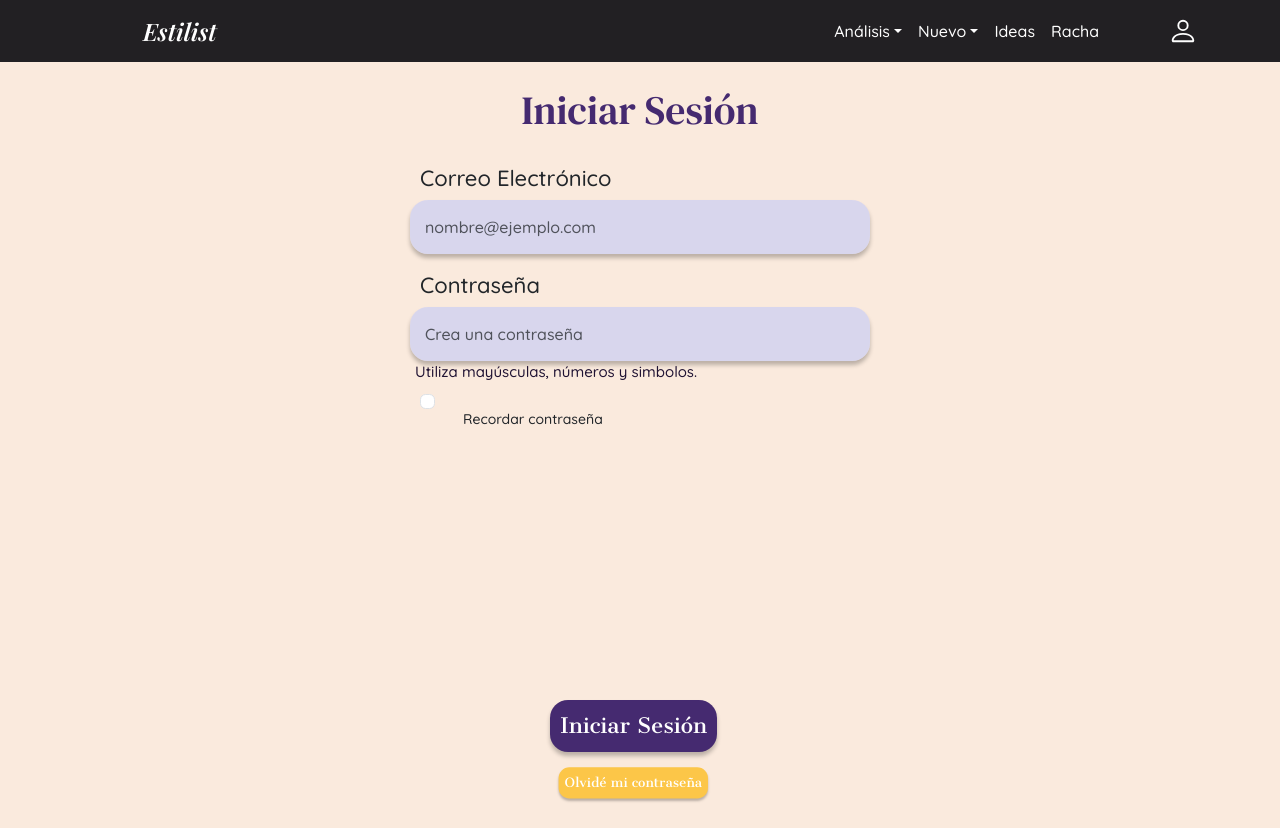
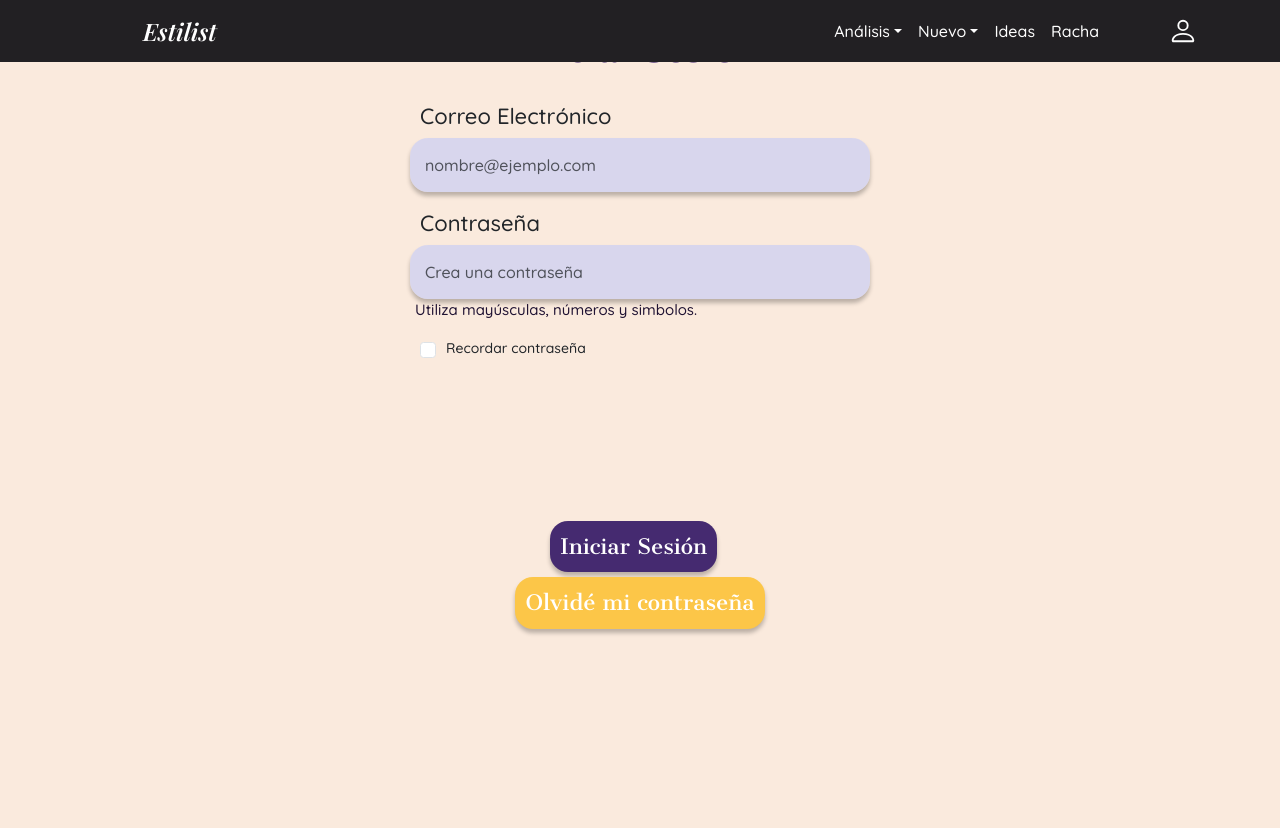
Before and after one commit to Estilist/Website, a React (Vite) app: page /login in a window 1280 px wide. After the commit the page ends 800 px from the top, so only its background shows below. Built offline with nearby package versions, Linux system fonts and the light colour scheme.

Commit message:
Update general styles

```diff
--- a/src/components/Header.jsx
+++ b/src/components/Header.jsx
@@ -3,16 +3,19 @@ import Nav from 'react-bootstrap/Nav';
 import Navbar from 'react-bootstrap/Navbar';
 import NavDropdown from 'react-bootstrap/NavDropdown';
 import PersonIcon from '../assets/icons/person.svg';
+import { useNavigate } from 'react-router-dom';
 import '../components/Header.css';
 
 function Header() {
+    const navigate = useNavigate();
+
     return (
-    <Navbar expand="lg" className="navheader">
+        <Navbar expand="lg" className="navheader" fixed="top">
             <Container>
                 {/* icono de colapso a la izquierda */}
                 <Navbar.Toggle aria-controls="basic-navbar-nav" className="order-1 order-md-2" />
                 {/* título centrado */}
-        <Navbar.Brand className="mx-auto order-2 order-md-1">Estilist</Navbar.Brand>
+                <Navbar.Brand className="mx-auto order-2 order-md-1" onClick={() => {navigate("/")}}>Estilist</Navbar.Brand>
                 {/* colapso */}
                 <Navbar.Collapse id="basic-navbar-nav" className="order-3 order-md-3">
                     <Nav className="ms-auto">
--- a/src/components/index.css
+++ b/src/components/index.css
@@ -54,6 +54,7 @@ body {
     align-items: center;
     margin-top: 20px;
     gap: 5px;
+    margin-top: 140px;
 }
 .primaryButton {
     width: 100%;
@@ -62,11 +63,6 @@ body {
 }
 .secondaryButton {
     width: 100%;
-    max-width: 241px;
-    transform: scale(0.7);
-}
-.secondaryButton2 {
-    width: 100%;
     max-width: 273px;
     transform: scale(0.6);
 }
@@ -74,14 +70,16 @@ body {
 /* CHECKBOX */
 .form-group.form-check {
     display: flex;
+    flex-direction: row;
+    align-items: center;
+    margin-top: 10px;
     margin-left: 10px;
-    margin-top: -10px;
-    margin-bottom: 250px;
+    margin-bottom: 10px;
+    font-size: 14px;
 }
 .form-check-input {
-    width: 15px;
-    height: 15px;
-    margin-right: 5px;
+    width: 16px;
+    height: 16px;
     cursor: pointer;
 }
 .form-check-label {
--- a/src/pages/PersonalDataQuizPage.jsx
+++ b/src/pages/PersonalDataQuizPage.jsx
@@ -1,6 +1,6 @@
 import PageTitle from "../components/PageTitle";
 import SecondaryButton from '../components/SecondaryButton';
-import GuideMessureModal from "../components/GuideMessureModal"; // Asegúrate de importar tu componente modal
+import GuideMessureModal from "../components/GuideMessureModal";
 import QuestionIcon from '../assets/icons/question-circle.svg';
 import chestImage from '../assets/photos/pecho.png';
 import waistImage from '../assets/photos/cintura.png';
@@ -8,8 +8,11 @@ import hipsImage from '../assets/photos/cadera.png';
 import legsImage from '../assets/photos/entrepierna.png';
 import { Form } from "react-bootstrap";
 import { useState } from 'react';
+import { useNavigate } from "react-router-dom";
 
 const PersonalDataQuizPage = () => {
+    const navigate = useNavigate();
+
     const [chest, setChest] = useState(90);
     const [waist, setWaist] = useState(75);
     const [hips, setHips] = useState(90);
@@ -56,7 +59,9 @@ const PersonalDataQuizPage = () => {
                 <div className="form-group">
                     <label htmlFor="age">Edad:</label>
                     <input
-                        type="text"
+                        type="number"
+                        max={100}
+                        min={0}
                         className="form-control"
                         id="age"
                         placeholder="Ingresa tu edad"
@@ -84,7 +89,8 @@ const PersonalDataQuizPage = () => {
                 <div className="form-group">
                     <label htmlFor="height">Altura:</label>
                     <input
-                        type="text"
+                        type="number"
+                        min={0}
                         className="form-control right-placeholder"
                         id="height"
                         placeholder="cm"
@@ -96,7 +102,8 @@ const PersonalDataQuizPage = () => {
                 <div className="form-group">
                     <label htmlFor="weight">Peso:</label>
                     <input
-                        type="text"
+                        type="number"
+                        min={0}
                         className="form-control right-placeholder"
                         id="weight"
                         placeholder="kg"
```
Lines whose indentation alone changed are shown as unchanged.
